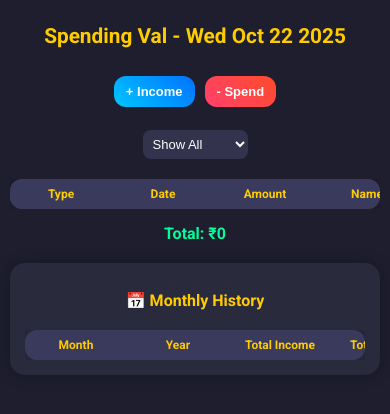
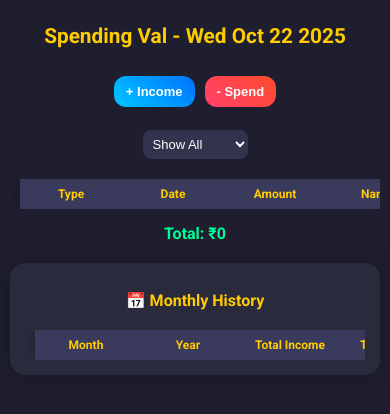
Before and after one commit to Santhosh1904/Spending-val, a plain HTML site: page index.html in a window 390 px wide. Drawn offline with Linux system fonts and the light colour scheme.

Commit message:
Update index.html

```diff
--- a/index.html
+++ b/index.html
@@ -57,30 +57,31 @@ select#filter {
     color: #fff;
 }
 
-/* Table styling */
+/* Table wrapper fix */
 .table-wrapper {
     width: 100%;
     overflow-x: auto;
     -webkit-overflow-scrolling: touch;
     margin-top: 20px;
+    padding: 0 10px; /* Added padding to prevent clipping */
+    box-sizing: border-box;
 }
 
+/* Table styling */
 table {
     width: 100%;
-    max-width: 100%;
-    margin: 0 auto;
     border-collapse: collapse;
     background: #2a2a3d;
     border-radius: 12px;
-    overflow: hidden;
     box-shadow: 0 0 15px rgba(0,0,0,0.3);
-    word-wrap: break-word;
+    min-width: 360px; /* Prevent excessive squeezing */
 }
 
 th, td {
     padding: 10px;
     text-align: center;
     font-size: 14px;
+    white-space: nowrap; /* Keep content visible */
 }
 
 th {
@@ -144,17 +145,16 @@ tr:nth-child(even) {
         min-width: 90px;
     }
 
+    table {
+        min-width: 400px; /* Ensures text visibility */
+    }
+
     #total {
         font-size: 16px;
     }
 
     #history h2 {
         font-size: 1rem;
-    }
-
-    table, #history table {
-        display: block;
-        width: 100%;
     }
 }
 </style>
```
